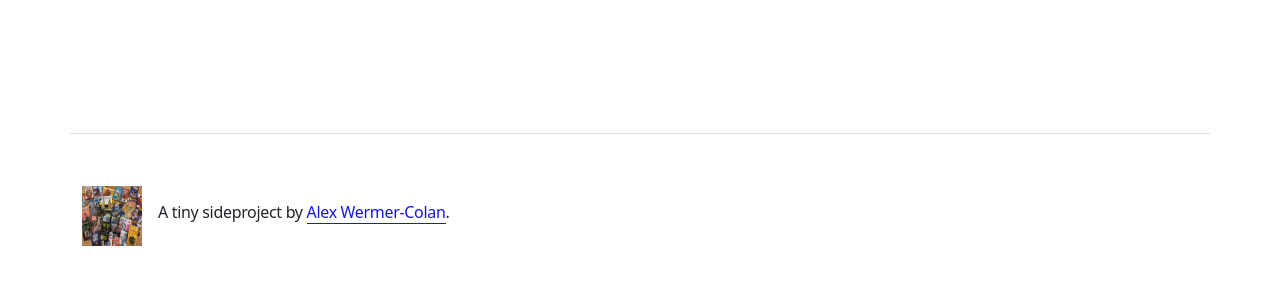
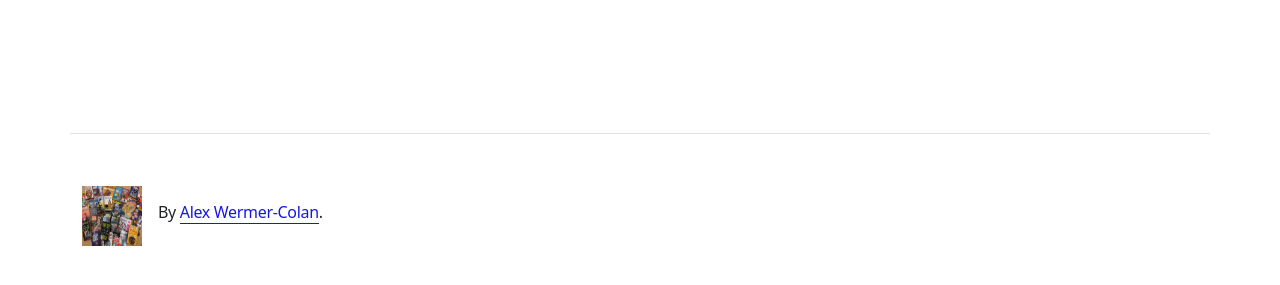
Before and after one commit to SF-Nexus/SF-Nexus.github.io, an Eleventy site: page src/index.njk in a window 1280 px wide. Shown: the part 543-828 px from the top of the page. Built offline with nearby package versions, Linux system fonts and the light colour scheme; Eleventy itself is replaced by a stand-in of ours; files that its build step writes are made by us from their sources.

Commit message:
Update footer.njk

```diff
--- a/src/_includes/snippets/footer.njk
+++ b/src/_includes/snippets/footer.njk
@@ -1,6 +1,6 @@
 <div class="row border-top py-5">
   <div class="col-12">
-    <p class=""><img src="{{ '/img/books.jpg' | url }}" alt="The SF Nexus is a hub for sci-fi data" width="60" height="60" class="float-left mt-1 me-3 gradient-rounded">A tiny sideproject by
+    <p class=""><img src="{{ '/img/books.jpg' | url }}" alt="The SF Nexus is a hub for sci-fi data" width="60" height="60" class="float-left mt-1 me-3 gradient-rounded">By
       <a href="https://github.com/hawc2" class="link-fancy">Alex Wermer-Colan</a>.</p>
   </div>
 </div>
```
